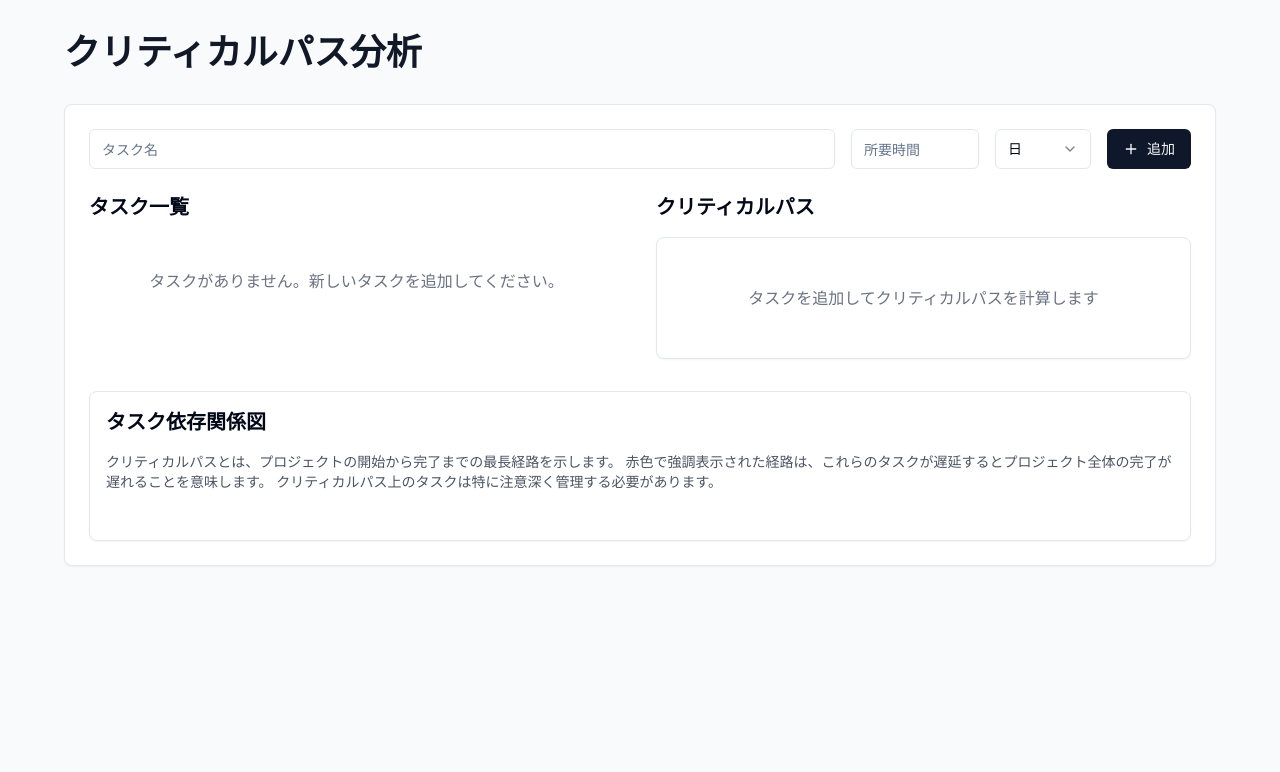
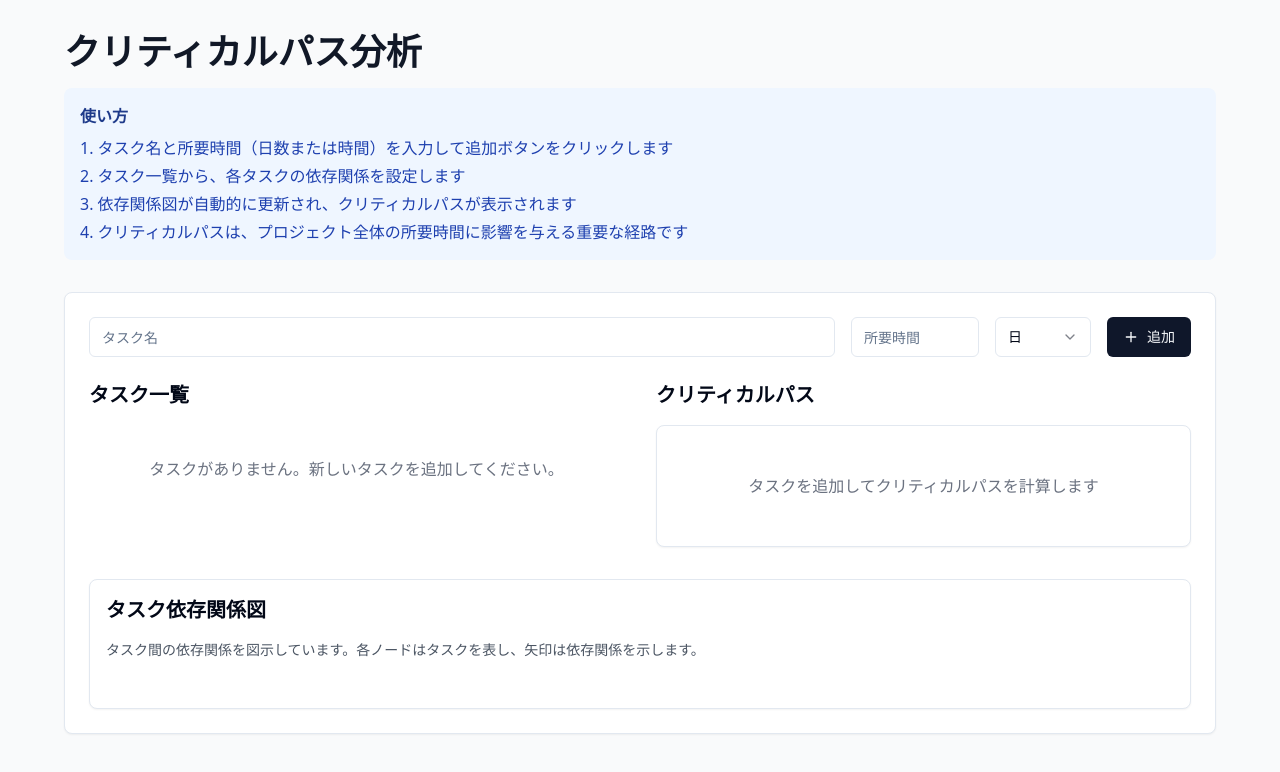
Before and after one commit to munakata11/critical-path, a React (Vite) app: page / in a window 1280 px wide. Shown: the top 772 px of the page. Built offline with nearby package versions, Linux system fonts and the light colour scheme.

Commit message:
Remove mermaid.js highlighting
Eliminate the highlighting feature in mermaid.js to prevent errors.
Add usage instructions for the application below the "Critical Path Analysis" title.
[skip gpt_engineer]

```diff
--- a/src/components/TaskDiagram.tsx
+++ b/src/components/TaskDiagram.tsx
@@ -74,17 +74,15 @@ const TaskDiagram = ({ tasks }: TaskDiagramProps) => {
 
     const generateDiagram = async () => {
       diagramRef.current!.innerHTML = "";
-      const { path: criticalPath, duration: totalDuration } = findCriticalPath(tasks);
+      const { path: criticalPath } = findCriticalPath(tasks);
 
       let diagram = "graph TD;\n";
 
       tasks.forEach((task) => {
-        const isCritical = criticalPath.has(task.id);
-        diagram += `${task.id}["${task.name}<br/>${task.duration}${task.unit === "days" ? "日" : "時間"}"]${isCritical ? ' style fill:#ff9999' : ''};\n`;
+        diagram += `${task.id}["${task.name}<br/>${task.duration}${task.unit === "days" ? "日" : "時間"}"];\n`;
 
         task.dependencies.forEach((depId) => {
-          const isEdgeCritical = criticalPath.has(depId) && criticalPath.has(task.id);
-          diagram += `${depId} --> ${task.id}${isEdgeCritical ? ' style stroke:#ff0000,stroke-width:2px' : ''};\n`;
+          diagram += `${depId} --> ${task.id};\n`;
         });
       });
 
@@ -105,9 +103,7 @@ const TaskDiagram = ({ tasks }: TaskDiagramProps) => {
     <Card className="p-4">
       <h2 className="text-xl font-semibold mb-4">タスク依存関係図</h2>
       <p className="text-sm text-gray-600 mb-4">
-        クリティカルパスとは、プロジェクトの開始から完了までの最長経路を示します。
-        赤色で強調表示された経路は、これらのタスクが遅延するとプロジェクト全体の完了が遅れることを意味します。
-        クリティカルパス上のタスクは特に注意深く管理する必要があります。
+        タスク間の依存関係を図示しています。各ノードはタスクを表し、矢印は依存関係を示します。
       </p>
       <div ref={diagramRef} className="w-full overflow-x-auto" />
     </Card>
--- a/src/pages/Index.tsx
+++ b/src/pages/Index.tsx
@@ -57,7 +57,18 @@ const Index = () => {
   return (
     <div className="min-h-screen bg-gray-50 p-8">
       <div className="max-w-6xl mx-auto space-y-8">
-        <h1 className="text-4xl font-bold text-gray-900">クリティカルパス分析</h1>
+        <div className="space-y-4">
+          <h1 className="text-4xl font-bold text-gray-900">クリティカルパス分析</h1>
+          <div className="bg-blue-50 p-4 rounded-lg space-y-2">
+            <h2 className="font-semibold text-blue-900">使い方</h2>
+            <ol className="list-decimal list-inside space-y-1 text-blue-800">
+              <li>タスク名と所要時間（日数または時間）を入力して追加ボタンをクリックします</li>
+              <li>タスク一覧から、各タスクの依存関係を設定します</li>
+              <li>依存関係図が自動的に更新され、クリティカルパスが表示されます</li>
+              <li>クリティカルパスは、プロジェクト全体の所要時間に影響を与える重要な経路です</li>
+            </ol>
+          </div>
+        </div>
 
         <Card className="p-6">
           <div className="flex gap-4 mb-6">
```
